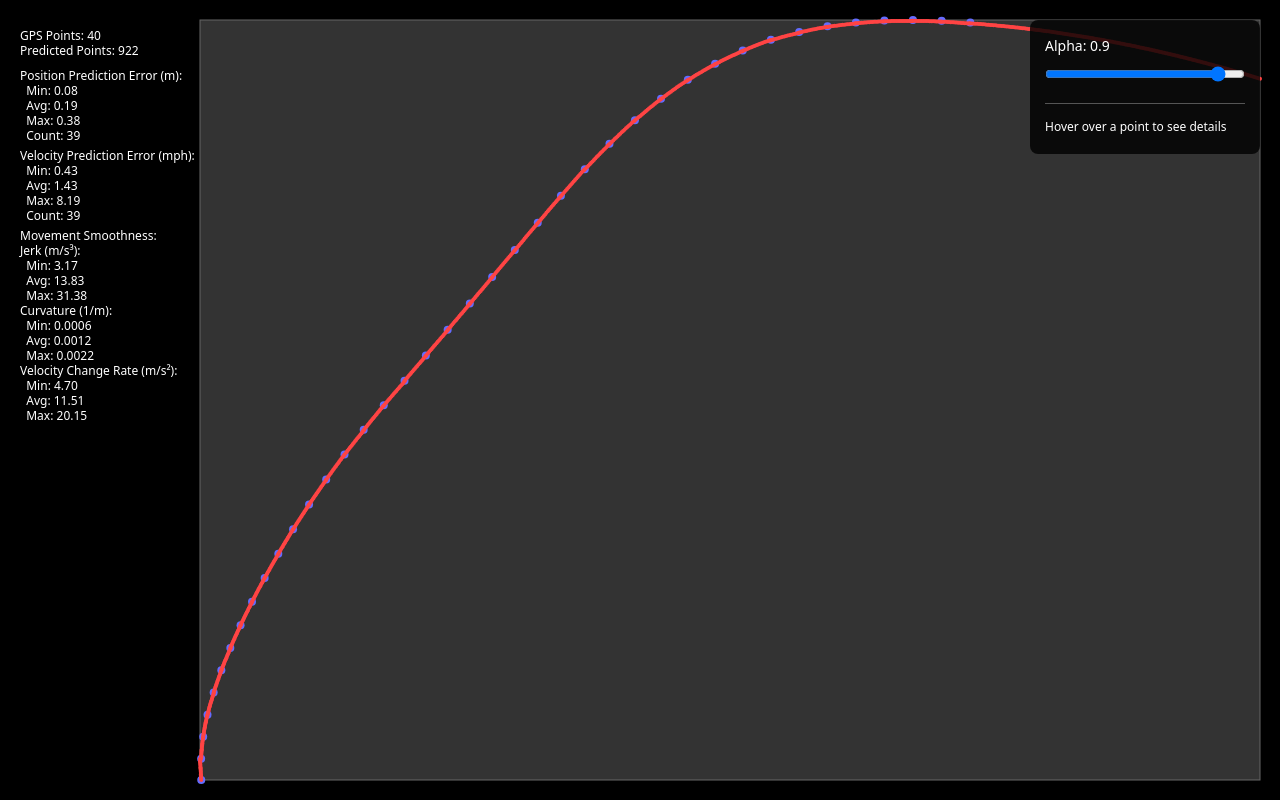
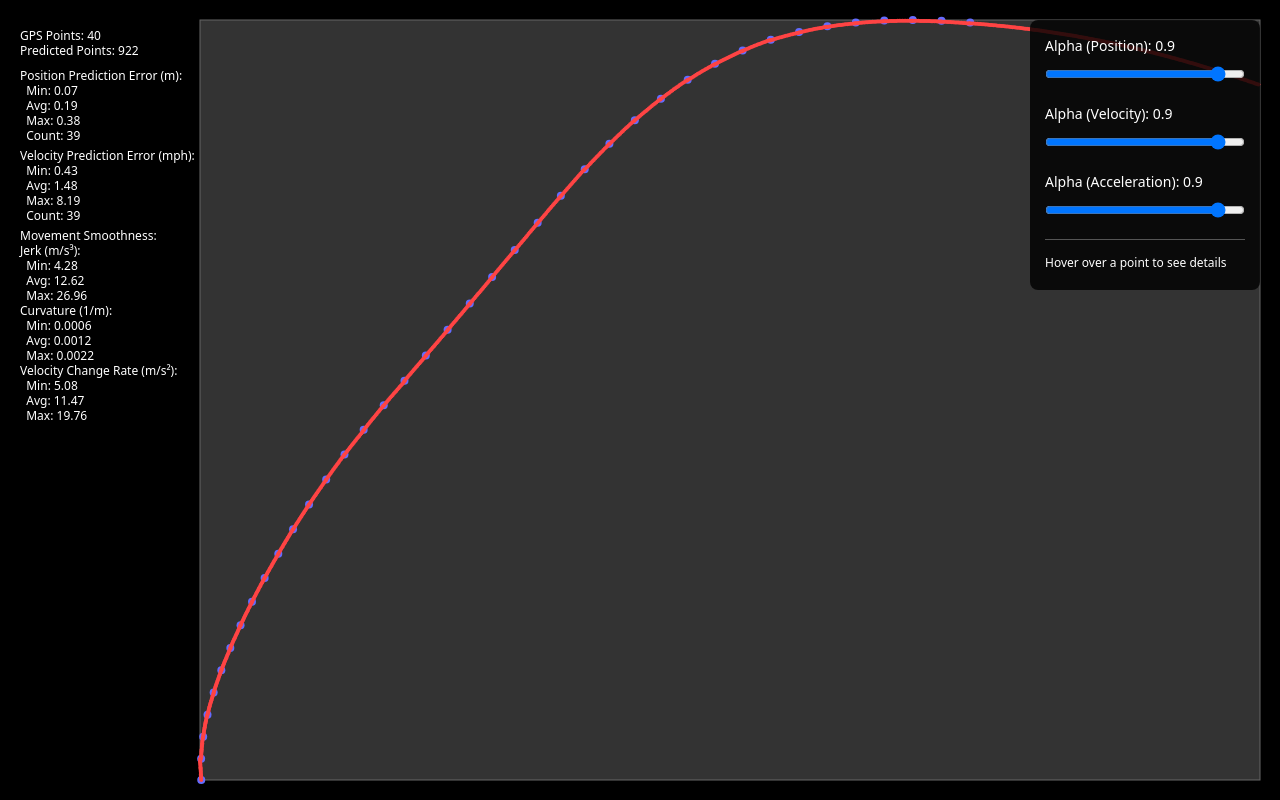
Before and after one commit to hartmandrector/wingsuit-kalman-filter, a website built with Vite: page index.html in a window 1280 px wide. Built offline with nearby package versions, Linux system fonts and the light colour scheme.

Commit message:
more sliders

```diff
--- a/index.html
+++ b/index.html
@@ -18,8 +18,16 @@
     <!-- Controls panel -->
     <div id="controls-panel">
       <div id="alpha-control">
-        <label for="alpha-slider">Alpha: <span id="alpha-value">0.9</span></label>
+        <label for="alpha-slider">Alpha (Position): <span id="alpha-value">0.9</span></label>
         <input type="range" id="alpha-slider" min="0.01" max="1" step="0.01" value="0.9">
+      </div>
+      <div id="alpha-velocity-control">
+        <label for="alpha-velocity-slider">Alpha (Velocity): <span id="alpha-velocity-value">0.9</span></label>
+        <input type="range" id="alpha-velocity-slider" min="0.01" max="1" step="0.01" value="0.9">
+      </div>
+      <div id="alpha-acceleration-control">
+        <label for="alpha-acceleration-slider">Alpha (Acceleration): <span id="alpha-acceleration-value">0.9</span></label>
+        <input type="range" id="alpha-acceleration-slider" min="0.01" max="1" step="0.01" value="0.9">
       </div>
       <div id="point-info">
         <div id="point-details"></div>
--- a/src/main.ts
+++ b/src/main.ts
@@ -1,7 +1,7 @@
 import './style.css'
 import { parseCSV } from './csvParser.js'
 import { plotData } from './plotter.js'
-import { generatePredictedPoints, setAlpha } from './predict.js'
+import { generatePredictedPoints, setAlpha, setAlphaVelocity, setAlphaAcceleration } from './predict.js'
 import { MLocation, PlotSeries } from './types.js'
 
 let currentGpsPoints: MLocation[] = []
@@ -14,9 +14,13 @@ if (dropZone && fileInput) {
   fileInput.addEventListener('change', handleFileSelect)
 }
 
-// Setup alpha slider
+// Setup alpha sliders
 const alphaSlider = document.getElementById('alpha-slider') as HTMLInputElement | null
 const alphaValue = document.getElementById('alpha-value') as HTMLElement | null
+const alphaVelocitySlider = document.getElementById('alpha-velocity-slider') as HTMLInputElement | null
+const alphaVelocityValue = document.getElementById('alpha-velocity-value') as HTMLElement | null
+const alphaAccelerationSlider = document.getElementById('alpha-acceleration-slider') as HTMLInputElement | null
+const alphaAccelerationValue = document.getElementById('alpha-acceleration-value') as HTMLElement | null
 
 if (alphaSlider && alphaValue) {
   alphaSlider.addEventListener('input', (e) => {
@@ -24,6 +28,34 @@ if (alphaSlider && alphaValue) {
     const alpha = parseFloat(target.value)
     alphaValue.textContent = alpha.toFixed(2)
     setAlpha(alpha)
+
+    // Regenerate plot if we have data
+    if (currentGpsPoints.length > 0) {
+      regeneratePlot()
+    }
+  })
+}
+
+if (alphaVelocitySlider && alphaVelocityValue) {
+  alphaVelocitySlider.addEventListener('input', (e) => {
+    const target = e.target as HTMLInputElement
+    const alphaVelocity = parseFloat(target.value)
+    alphaVelocityValue.textContent = alphaVelocity.toFixed(2)
+    setAlphaVelocity(alphaVelocity)
+
+    // Regenerate plot if we have data
+    if (currentGpsPoints.length > 0) {
+      regeneratePlot()
+    }
+  })
+}
+
+if (alphaAccelerationSlider && alphaAccelerationValue) {
+  alphaAccelerationSlider.addEventListener('input', (e) => {
+    const target = e.target as HTMLInputElement
+    const alphaAcceleration = parseFloat(target.value)
+    alphaAccelerationValue.textContent = alphaAcceleration.toFixed(2)
+    setAlphaAcceleration(alphaAcceleration)
 
     // Regenerate plot if we have data
     if (currentGpsPoints.length > 0) {
--- a/src/motionestimator.ts
+++ b/src/motionestimator.ts
@@ -10,6 +10,8 @@ export interface MotionState {
 
 export interface MotionEstimatorOptions {
   alpha?: number
+  alphaVelocity?: number
+  alphaAcceleration?: number
   estimateVelocity?: boolean
 }
 
@@ -22,6 +24,8 @@ export interface MotionEstimatorOptions {
  */
 export class MotionEstimator {
   private alpha: number
+  private alphaVelocity: number
+  private alphaAcceleration: number
   private estimateVelocity: boolean
   private p: Vector3           // metres ENU
   private v: Vector3           // m/s ENU
@@ -38,6 +42,8 @@ export class MotionEstimator {
   constructor(opts?: MotionEstimatorOptions) {
     const alpha = opts && typeof opts.alpha === 'number' ? opts.alpha : 0.1
     this.alpha = alpha
+    this.alphaVelocity = opts && typeof opts.alphaVelocity === 'number' ? opts.alphaVelocity : alpha
+    this.alphaAcceleration = opts && typeof opts.alphaAcceleration === 'number' ? opts.alphaAcceleration : alpha
     this.estimateVelocity = opts?.estimateVelocity ?? false
 
     this.p = vec()           // metres ENU
@@ -101,7 +107,7 @@ export class MotionEstimator {
 
     const vNew = vec(gps.velE, -gps.velD, gps.velN)
     const aRaw = dt > 0 ? div(sub(vNew, this.v), dt) : vec()
-    this.a = add(mul(this.a, 1 - this.alpha), mul(aRaw, this.alpha))
+    this.a = add(mul(this.a, 1 - this.alphaAcceleration), mul(aRaw, this.alphaAcceleration))
 
     const lastPosition = this.gpsToEnu(gps)
 
@@ -113,7 +119,7 @@ export class MotionEstimator {
 
     // use GPS velocity directly or alpha-blend it?
     if (this.estimateVelocity) {
-      this.v = add(mul(this.v, 1 - this.alpha), mul(vNew, this.alpha))
+      this.v = add(mul(this.v, 1 - this.alphaVelocity), mul(vNew, this.alphaVelocity))
     } else {
       this.v = vNew
     }
@@ -158,7 +164,7 @@ export class MotionEstimator {
     const dt = Math.max(0, (tNow - this.lastUpdateMillis) * 1e-3)
     const vNew = vec(vx, vy, vz)
     const aRaw = dt > 0 ? div(sub(vNew, this.v), dt) : vec()
-    this.a = add(mul(this.a, 1 - this.alpha), mul(aRaw, this.alpha))
+    this.a = add(mul(this.a, 1 - this.alphaAcceleration), mul(aRaw, this.alphaAcceleration))
 
     // lastPosition is incoming ENU relative to our first-sample origin
     const lastPosition = this.originEnu
--- a/src/predict.ts
+++ b/src/predict.ts
@@ -8,8 +8,10 @@ import { calculateJerk, calculateCurvature, calculateVelocityChangeRate } from '
 // Which filter to use
 let filterType: 'motionestimator' | 'kalman' = 'motionestimator' // Change to 'kalman' to use Kalman filter
 let currentAlpha = 0.9
+let currentAlphaVelocity = 0.9
+let currentAlphaAcceleration = 0.9
 let estimator = filterType === 'motionestimator'
-  ? new MotionEstimator({ alpha: currentAlpha, estimateVelocity: false })
+  ? new MotionEstimator({ alpha: currentAlpha, alphaVelocity: currentAlphaVelocity, alphaAcceleration: currentAlphaAcceleration, estimateVelocity: true })
   : new KalmanFilter3D()
 
 const refreshRate = 90 // Hz
@@ -17,7 +19,21 @@ const refreshRate = 90 // Hz
 export function setAlpha(alpha: number): void {
   currentAlpha = alpha
   if (filterType === 'motionestimator') {
-    estimator = new MotionEstimator({ alpha: currentAlpha, estimateVelocity: false })
+    estimator = new MotionEstimator({ alpha: currentAlpha, alphaVelocity: currentAlphaVelocity, alphaAcceleration: currentAlphaAcceleration, estimateVelocity: true })
+  }
+}
+
+export function setAlphaVelocity(alphaVelocity: number): void {
+  currentAlphaVelocity = alphaVelocity
+  if (filterType === 'motionestimator') {
+    estimator = new MotionEstimator({ alpha: currentAlpha, alphaVelocity: currentAlphaVelocity, alphaAcceleration: currentAlphaAcceleration, estimateVelocity: true })
+  }
+}
+
+export function setAlphaAcceleration(alphaAcceleration: number): void {
+  currentAlphaAcceleration = alphaAcceleration
+  if (filterType === 'motionestimator') {
+    estimator = new MotionEstimator({ alpha: currentAlpha, alphaVelocity: currentAlphaVelocity, alphaAcceleration: currentAlphaAcceleration, estimateVelocity: true })
   }
 }
 
--- a/src/style.css
+++ b/src/style.css
@@ -144,13 +144,25 @@ h1 {
   margin-bottom: 15px;
 }
 
-#alpha-control label {
+#alpha-velocity-control {
+  margin-bottom: 15px;
+}
+
+#alpha-acceleration-control {
+  margin-bottom: 15px;
+}
+
+#alpha-control label,
+#alpha-velocity-control label,
+#alpha-acceleration-control label {
   display: block;
   margin-bottom: 5px;
   font-size: 14px;
 }
 
-#alpha-slider {
+#alpha-slider,
+#alpha-velocity-slider,
+#alpha-acceleration-slider {
   width: 100%;
   margin: 5px 0;
 }
```
